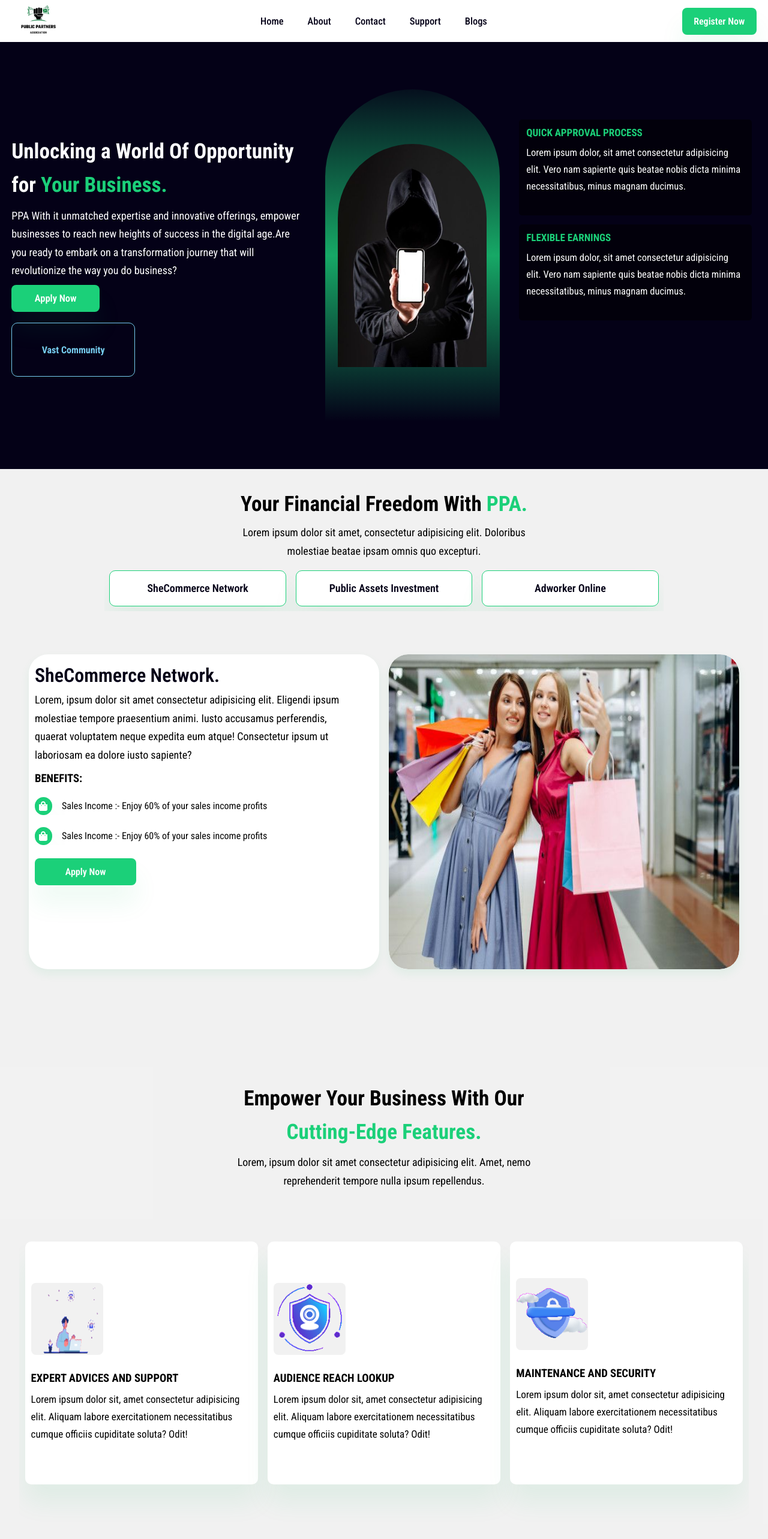
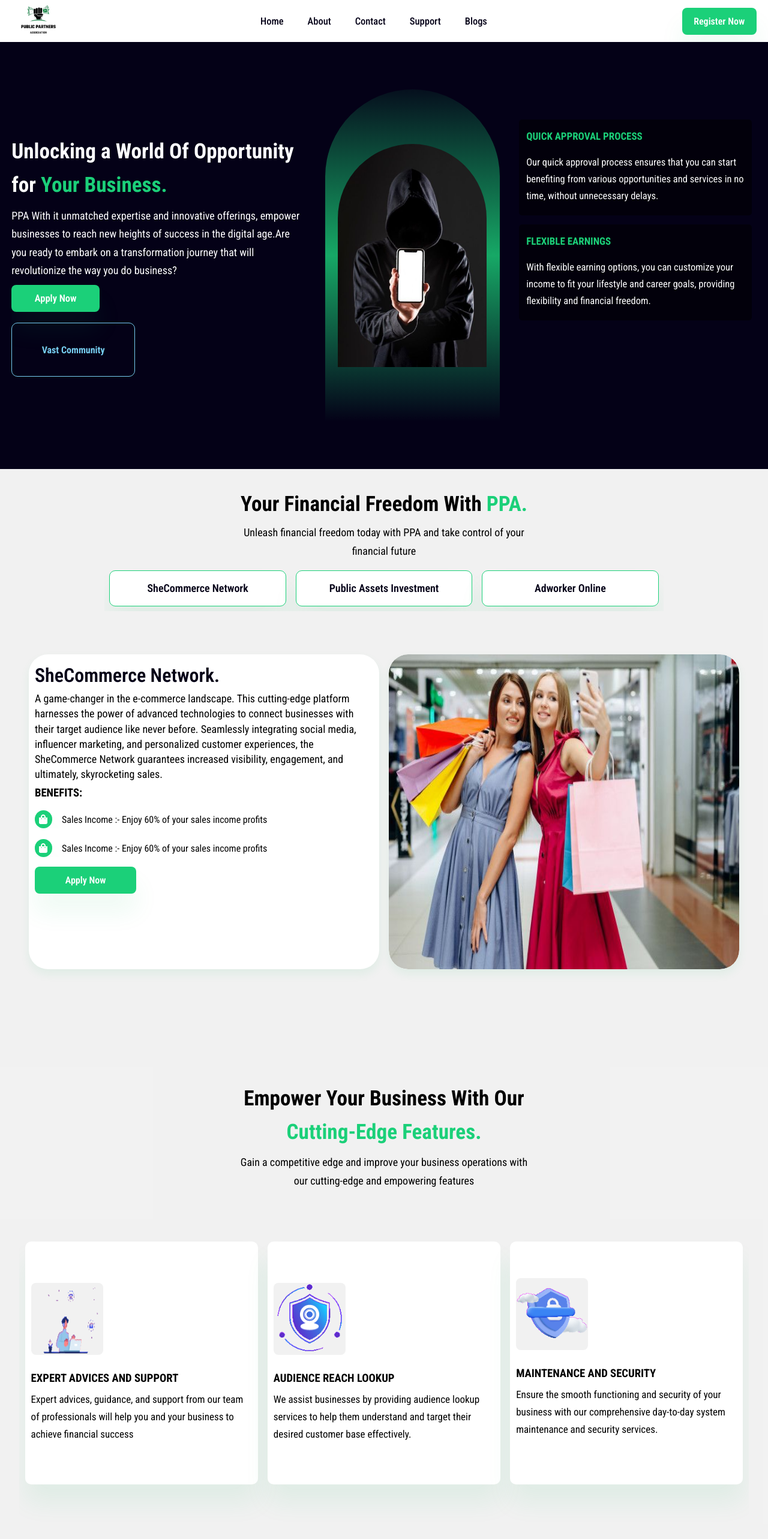
Before and after one commit to Morisreddenton/publicpartners, a React (Create React App) app: page / in a window 1280 px wide. Shown: the top 2566 px of the page at 60% size. Built offline with nearby package versions, Linux system fonts and the light colour scheme; no server answers.

Commit message:
Added fix to netlify redirects v1.03

```diff
--- a/src/components/CTA/CTA.jsx
+++ b/src/components/CTA/CTA.jsx
@@ -1,7 +1,9 @@
 import React from "react";
 import styled from "styled-components";
 import ctaImg from "../../Assets/Images/cta.jpeg";
+import { useNavigate } from "react-router-dom";
 const CTA = () => {
+  const navigate = useNavigate()
   return (
     <CtaContainerWrapper className="flex-box">
       <LeftContainer>
@@ -14,14 +16,10 @@ const CTA = () => {
           </h1>
           <div className="text">
             <p>
-              Lorem, ipsum dolor sit amet consectetur adipisicing elit. Error,
-              quisquam molestiae fuga ipsa, earum reprehenderit illum ullam
-              quidem corporis unde iste recusandae ipsum quo tenetur voluptas.
-              Sapiente adipisci quod et possimus perspiciatis esse incidunt
-              placeat?
+            Join our community of over 5000+ individuals who have already connected, benefiting from valuable connections, networking opportunities, and shared knowledge for personal and professional growth.
             </p>
           </div>
-          <div className="btn">
+          <div className="btn" onClick={() => {navigate(`/community`)}}>
             <span>Join Us Now</span>
           </div>
         </div>
--- a/src/components/Empower/Empower.jsx
+++ b/src/components/Empower/Empower.jsx
@@ -11,8 +11,7 @@ const Empower = () => {
           Empower Your Business With Our <span>Cutting-Edge Features.</span>
         </h1>
         <p>
-          Lorem, ipsum dolor sit amet consectetur adipisicing elit. Amet, nemo
-          reprehenderit tempore nulla ipsum repellendus.
+           Gain a competitive edge and improve your business operations with our cutting-edge and empowering features
         </p>
       </HeaderWrapper>
       <EmpowerAreaWrapper>
@@ -22,10 +21,7 @@ const Empower = () => {
           </div>
           <div className="meta-info">
             <h3>Expert Advices And Support</h3>
-            <p>
-              Lorem ipsum dolor sit, amet consectetur adipisicing elit. Aliquam
-              labore exercitationem necessitatibus cumque officiis cupiditate
-              soluta? Odit!
+            <p>Expert advices, guidance, and support from our team of professionals will help you and your business to achieve financial success
             </p>
           </div>
         </EmpowerCardWrapper>
@@ -36,9 +32,7 @@ const Empower = () => {
           <div className="meta-info">
             <h3>Audience Reach LookUp</h3>
             <p>
-              Lorem ipsum dolor sit, amet consectetur adipisicing elit. Aliquam
-              labore exercitationem necessitatibus cumque officiis cupiditate
-              soluta? Odit!
+            We assist businesses by providing audience lookup services to help them understand and target their desired customer base effectively.
             </p>
           </div>
         </EmpowerCardWrapper>
@@ -49,9 +43,7 @@ const Empower = () => {
           <div className="meta-info">
             <h3>Maintenance And Security</h3>
             <p>
-              Lorem ipsum dolor sit, amet consectetur adipisicing elit. Aliquam
-              labore exercitationem necessitatibus cumque officiis cupiditate
-              soluta? Odit!
+            Ensure the smooth functioning and security of your business with our comprehensive day-to-day system maintenance and security services.
             </p>
           </div>
           <div></div>
--- a/src/components/Features/Features.jsx
+++ b/src/components/Features/Features.jsx
@@ -10,8 +10,7 @@ const Features = () => {
           Your Financial Freedom With <span>PPA.</span>
         </h1>
         <p>
-          Lorem ipsum dolor sit amet, consectetur adipisicing elit. Doloribus
-          molestiae beatae ipsam omnis quo excepturi.
+        Unleash financial freedom today with PPA and take control of your financial future
         </p>
       </HeaderWrapper>
       <FeaturesAreaWrapper>
@@ -30,11 +29,8 @@ const Features = () => {
           <div className="text-box card">
             <div className="top">
               <h1>SheCommerce Network.</h1>
-              <p>
-                Lorem, ipsum dolor sit amet consectetur adipisicing elit.
-                Eligendi ipsum molestiae tempore praesentium animi. Iusto
-                accusamus perferendis, quaerat voluptatem neque expedita eum
-                atque! Consectetur ipsum ut laboriosam ea dolore iusto sapiente?
+              <p style={{lineHeight: "1.4"}}>
+              A game-changer in the e-commerce landscape. This cutting-edge platform harnesses the power of advanced technologies to connect businesses with their target audience like never before. Seamlessly integrating social media, influencer marketing, and personalized customer experiences, the SheCommerce Network guarantees increased visibility, engagement, and ultimately, skyrocketing sales.
               </p>
             </div>
             <div className="mid">
@@ -171,10 +167,10 @@ const FeaturesDisplayWrapper = styled.div`
       width: 95%;
     }
     .mid {
-      padding: 12px 0;
+      padding: 8px 0;
       .b-y {
         padding-top: 10px;
-        margin: 10px 0;
+        margin: 8px 0;
         .ico {
           width: 30px;
           height: 30px;
--- a/src/components/Hero/Hero.jsx
+++ b/src/components/Hero/Hero.jsx
@@ -33,9 +33,7 @@ const Hero = () => {
             <h3>QUICK APPROVAL PROCESS</h3>
             <div className="txt">
               <p>
-                Lorem ipsum dolor, sit amet consectetur adipisicing elit. Vero
-                nam sapiente quis beatae nobis dicta minima necessitatibus,
-                minus magnam ducimus.
+              Our quick approval process ensures that you can start benefiting from various opportunities and services in no time, without unnecessary delays.
               </p>
             </div>
           </div>
@@ -43,9 +41,7 @@ const Hero = () => {
             <h3>Flexible Earnings</h3>
             <div className="txt">
               <p>
-                Lorem ipsum dolor, sit amet consectetur adipisicing elit. Vero
-                nam sapiente quis beatae nobis dicta minima necessitatibus,
-                minus magnam ducimus.
+              With flexible earning options, you can customize your income to fit your lifestyle and career goals, providing flexibility and financial freedom.
               </p>
             </div>
           </div>
@@ -175,6 +171,11 @@ const RightContainerWrapper = styled.article`
       margin-top: 15px;
       padding: 12px;
       transform: translateY(2.2rem);
+      display: flex;
+      align-items: flex-start;
+      justify-content: center;
+      flex-direction: column;
+      gap: 10px;
       h3 {
         font-size: 17px;
         color: var(--main-color);
```
